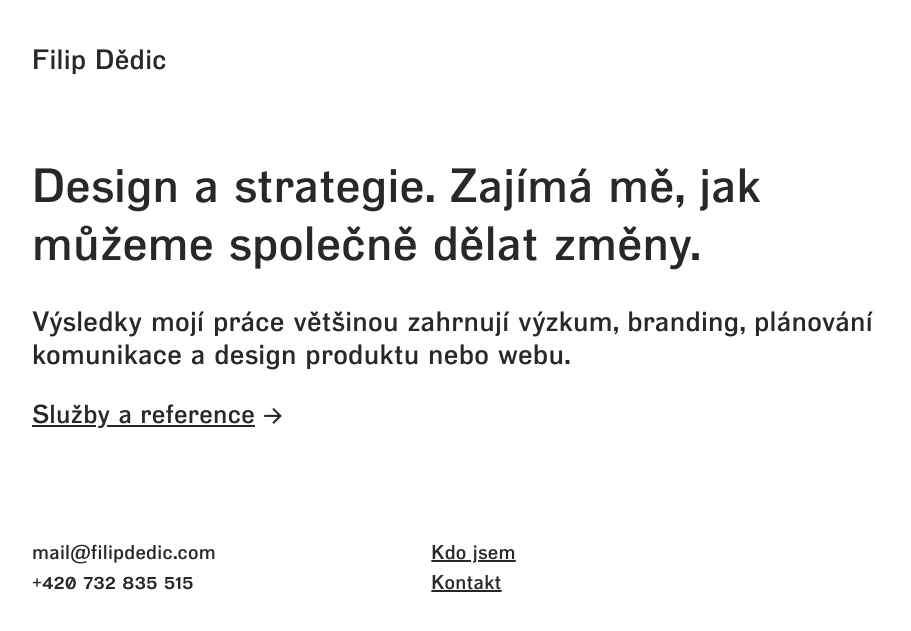
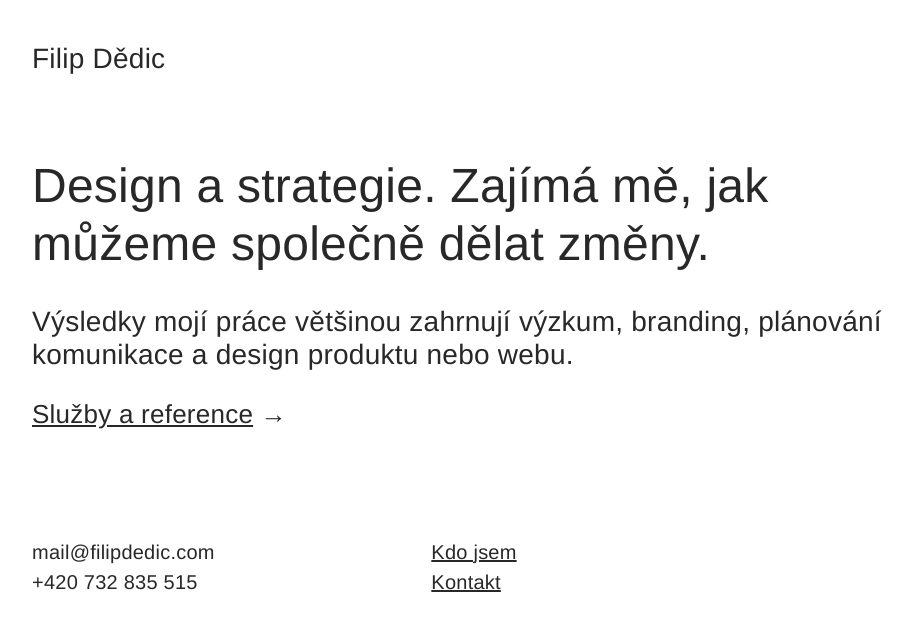
Before and after one commit to fdedic/fdedic.github.io, a Jekyll site: the page built from index.md, in a window 1280 px wide. Shown: the top 631 px of the page, without its empty margins (32-943 px from the left). Built offline with Jekyll 4.4.1, drawn with Linux system fonts in a browser that asks for light colours; nearby versions of some CDN libraries.

Commit message:
Update style.css

```diff
--- a/assets/css/style.css
+++ b/assets/css/style.css
@@ -8,8 +8,8 @@
 }
 
 @font-face {
-    font-family: "Slavia";
-    src: url("https://fdedic.github.io/assets/fonts/slaviapremium-medium-webfont.woff2") format("woff2");
+    font-family: "";
+    src: url("") format("woff2");
     font-weight: normal;
     font-style: normal;
 }
@@ -24,7 +24,7 @@ body {
   padding: 0;
   color: #282828;
   background: transparent;
-  font-family: "Slavia", Helvetica, Arial, sans-serif;
+  font-family: "", "Helvetica Neue", Helvetica, Arial, sans-serif;
   -webkit-font-smoothing: antialiased;
   -moz-osx-font-smoothing: grayscale;
   font-size: 1.25rem;
```
